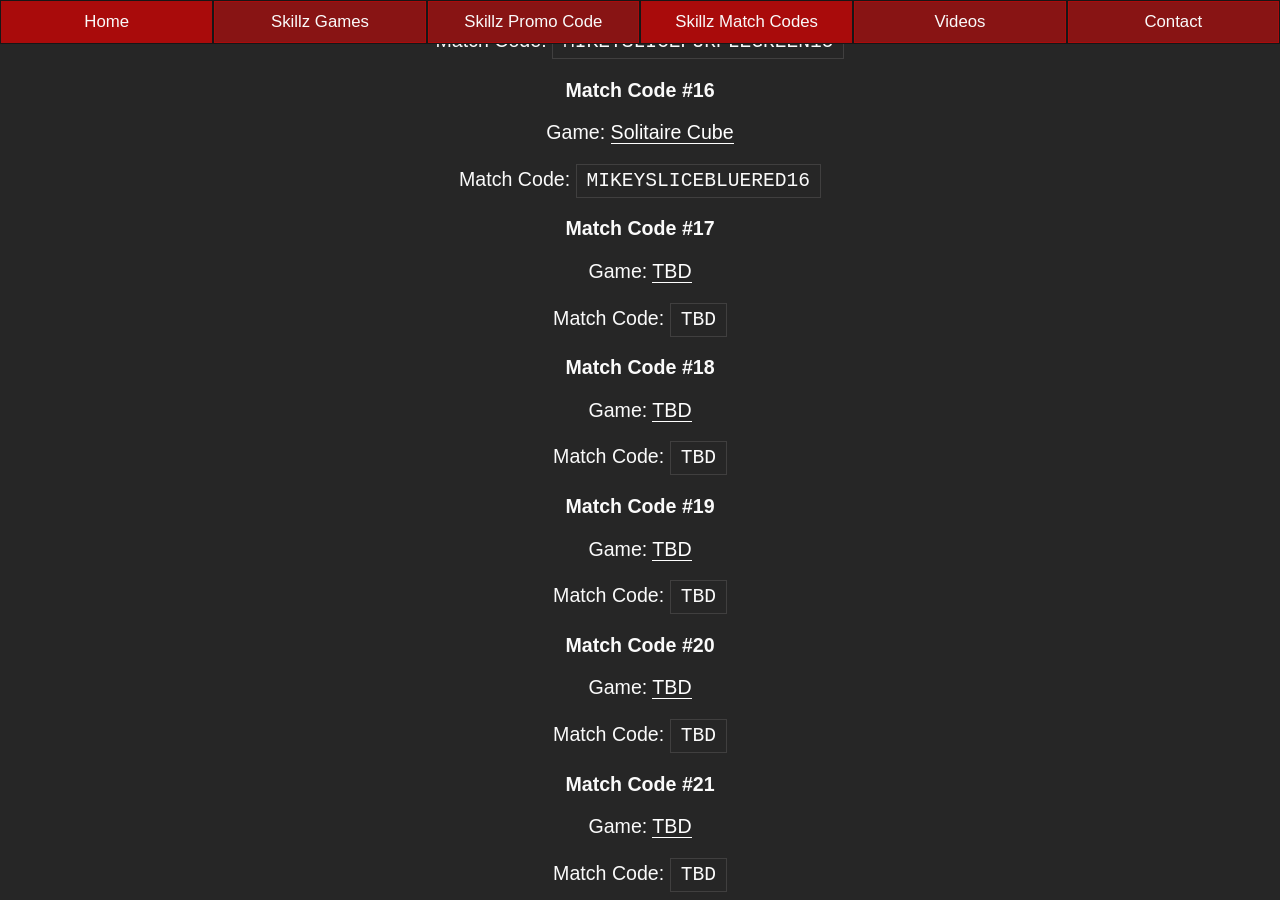
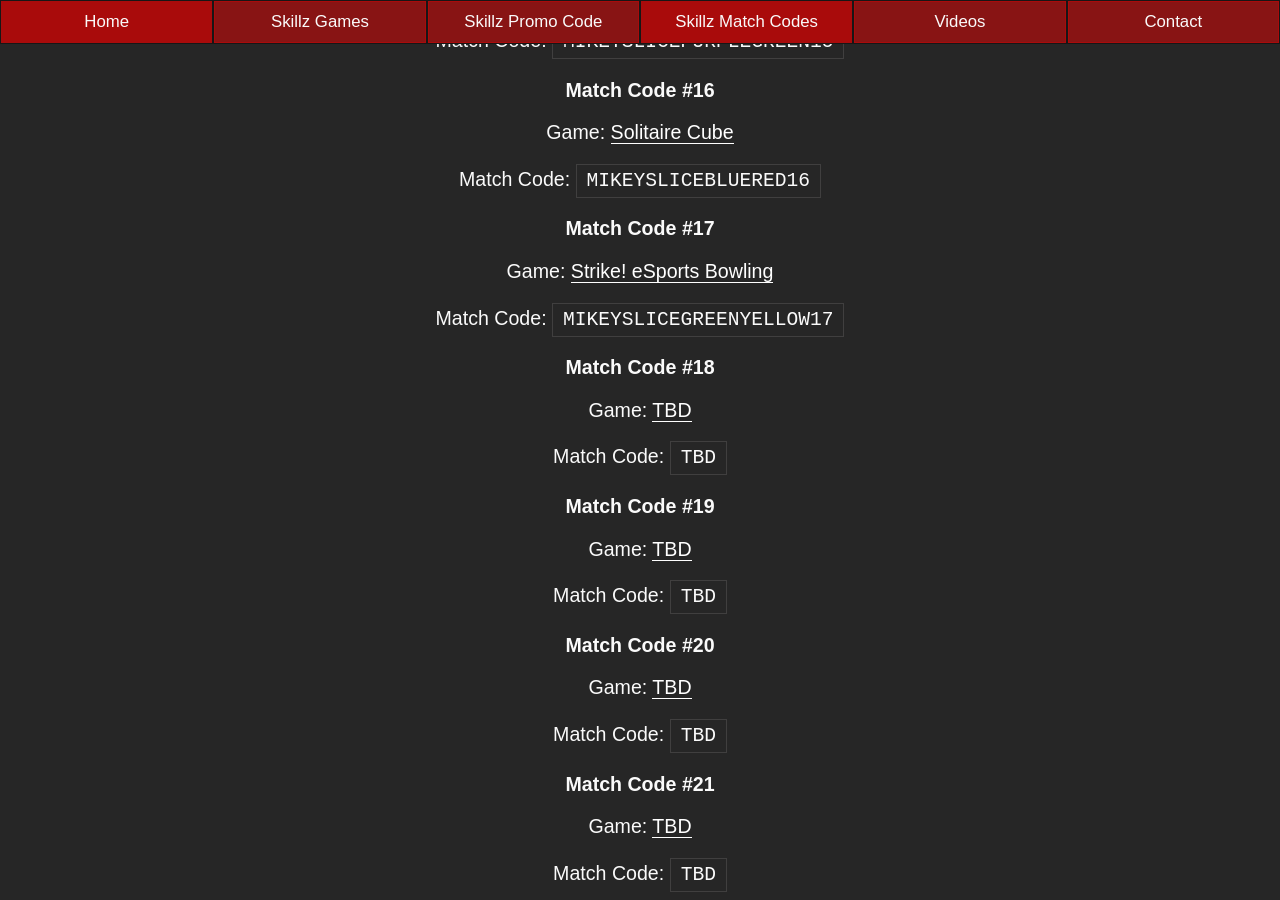
Before and after one commit to mikeyslice/esports-medium, a Jekyll site: the page built from skillz-match-codes.md, in a window 1280 px wide and 900 px high, scrolled down 5325 px. Built offline with Jekyll 4.4.1, drawn with Linux system fonts in a browser that asks for light colours.

Commit message:
Update Skillz Match Codes “skillz-match-codes”

```diff
--- a/_includes/pages/skillz-match-codes.html
+++ b/_includes/pages/skillz-match-codes.html
@@ -199,9 +199,9 @@
 
 <h3>Match Code #17</h3>
 
-<p>Game: <a href="/skillz-games/">TBD</a><p>
+<p>Game: <a href="/skillz-games/">Strike! eSports Bowling</a><p>
 
-<p>Match Code: <code>TBD</code><p>
+<p>Match Code: <code>MIKEYSLICEGREENYELLOW17</code><p>
 
 <h3>Match Code #18</h3>
 
```
